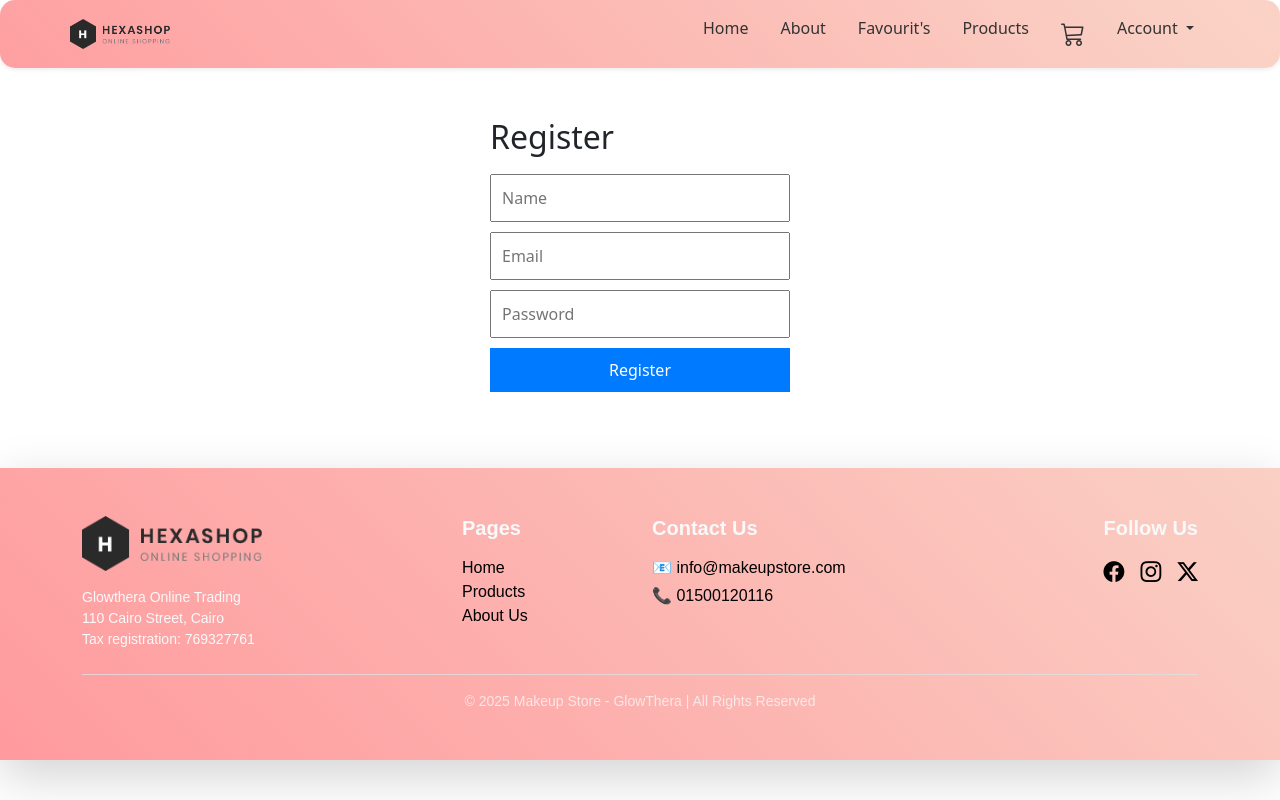
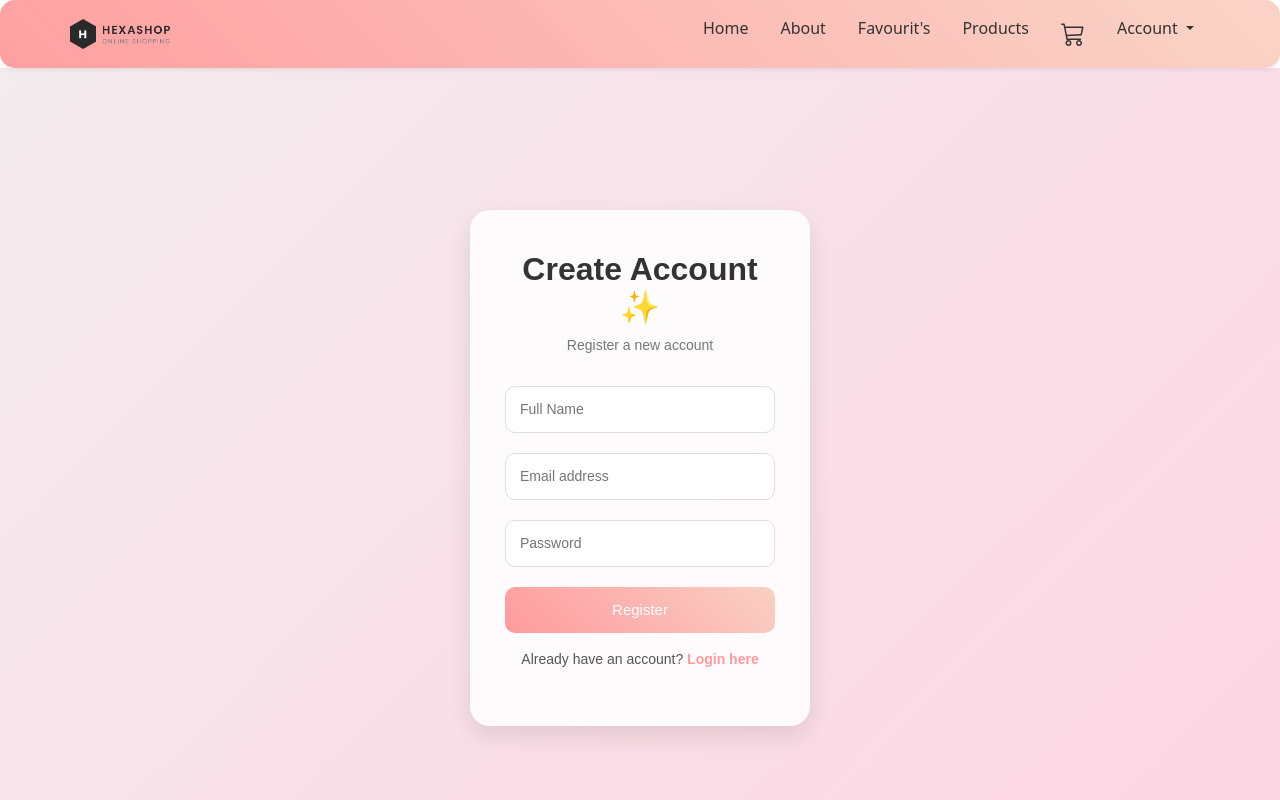
Before and after one commit to Nada126/Makeup-E-commerce, an Angular app: page /register in a window 1280 px wide. Shown: the top 800 px of the page. Built offline with nearby package versions, Linux system fonts and the light colour scheme.

Commit message:
register style

```diff
--- a/server/db.json
+++ b/server/db.json
@@ -22,6 +22,22 @@
       "email": "mariem@test1.com",
       "password": "12345Aa",
       "avatar": "https://randomuser.me/api/portraits/women/14.jpg",
+      "role": "user"
+    },
+    {
+      "id": "47e4",
+      "name": "nada",
+      "email": "nada@test2.com",
+      "password": "1234Aa",
+      "avatar": "https://randomuser.me/api/portraits/women/84.jpg",
+      "role": "user"
+    },
+    {
+      "id": "5abf",
+      "name": "nada",
+      "email": "nada@test3.com",
+      "password": "1234Aa",
+      "avatar": "https://randomuser.me/api/portraits/women/29.jpg",
       "role": "user"
     }
   ],
--- a/src/app/Components/register/register.css
+++ b/src/app/Components/register/register.css
@@ -1,24 +1,94 @@
-.form-container {
-  width: 300px;
-  margin: 50px auto;
+/* Full page center */
+.register-page {
   display: flex;
-  flex-direction: column;
-  gap: 10px;
+  justify-content: center;
+  align-items: center;
+  height: 100vh;
+  background: linear-gradient(135deg, #f3ebee, #fed6e3);
+  font-family: 'Poppins', sans-serif;
 }
 
-input, button {
-  padding: 10px;
-  font-size: 16px;
+/* Card container */
+.form-container {
+  background: rgba(255, 255, 255, 0.85);
+  backdrop-filter: blur(10px);
+  padding: 40px 35px;
+  border-radius: 20px;
+  box-shadow: 0 10px 25px rgba(0, 0, 0, 0.1);
+  width: 340px;
+  text-align: center;
 }
 
-button {
-  background: #007bff;
+/* Title and subtitle */
+.form-container h2 {
+  color: #333;
+  margin-bottom: 8px;
+  font-weight: 600;
+}
+
+.form-container .subtitle {
+  color: #777;
+  margin-bottom: 20px;
+  font-size: 14px;
+}
+
+/* Inputs */
+.form-container input {
+  width: 100%;
+  padding: 12px 14px;
+  margin: 10px 0;
+  border: 1px solid #ddd;
+  border-radius: 10px;
+  font-size: 14px;
+  transition: all 0.3s ease;
+}
+
+.form-container input:focus {
+  outline: none;
+  border-color: #6a11cb;
+  box-shadow: 0 0 6px rgba(106, 17, 203, 0.3);
+}
+
+/* Register button */
+.form-container button {
+  width: 100%;
+  padding: 12px;
+  background: linear-gradient(45deg, #ff9a9e, #fad0c4);
   color: white;
   border: none;
+  border-radius: 10px;
+  font-size: 15px;
+  font-weight: 500;
+  margin-top: 10px;
   cursor: pointer;
+  transition: all 0.3s ease;
 }
 
+.form-container button:hover {
+  transform: translateY(-2px);
+  box-shadow: 0 5px 15px rgba(161, 196, 253, 0.6);
+}
+
+/* Message text */
 .msg {
-  text-align: center;
-  color: green;
+  color: #e63946;
+  font-size: 13px;
+  margin-top: 8px;
 }
+
+/* Register link */
+.register-text {
+  margin-top: 15px;
+  font-size: 14px;
+  color: #555;
+}
+
+.register-text a {
+  color: #ff9a9e;
+  text-decoration: none;
+  font-weight: 600;
+}
+
+.register-text a:hover {
+  text-decoration: underline;
+}
--- a/src/app/Components/register/register.html
+++ b/src/app/Components/register/register.html
@@ -1,9 +1,19 @@
-<div class="form-container">
-  <h2>Register</h2>
-  <input type="text" placeholder="Name" [(ngModel)]="name">
-  <input type="email" placeholder="Email" [(ngModel)]="email">
-  <input type="password" placeholder="Password" [(ngModel)]="password">
-  <button (click)="register()">Register</button>
+<div class="register-page">
+  <div class="form-container">
+    <h2>Create Account ✨</h2>
+    <p class="subtitle">Register a new account</p>
 
-  <p class="msg">{{ message }}</p>
+    <input type="text" placeholder="Full Name" [(ngModel)]="name">
+    <input type="email" placeholder="Email address" [(ngModel)]="email">
+    <input type="password" placeholder="Password" [(ngModel)]="password">
+
+    <button (click)="register()">Register</button>
+
+    <p class="msg">{{ message }}</p>
+
+    <p class="register-text">
+      Already have an account?
+      <a routerLink="/login">Login here</a>
+    </p>
+  </div>
 </div>
--- a/src/app/Components/register/register.ts
+++ b/src/app/Components/register/register.ts
@@ -1,10 +1,10 @@
 import { Component } from '@angular/core';
-import { Router } from '@angular/router';
+import { Router, RouterModule } from '@angular/router';
 import { FormsModule } from '@angular/forms';
 import { AuthService } from '../../Services/auth-service';
 @Component({
   selector: 'app-register',
-  imports: [FormsModule],
+  imports: [FormsModule, RouterModule],
   templateUrl: './register.html',
   styleUrl: './register.css',
 })
```
Also changed, not shown: src/app/Components/login/login.html (+0 -13 lines).
